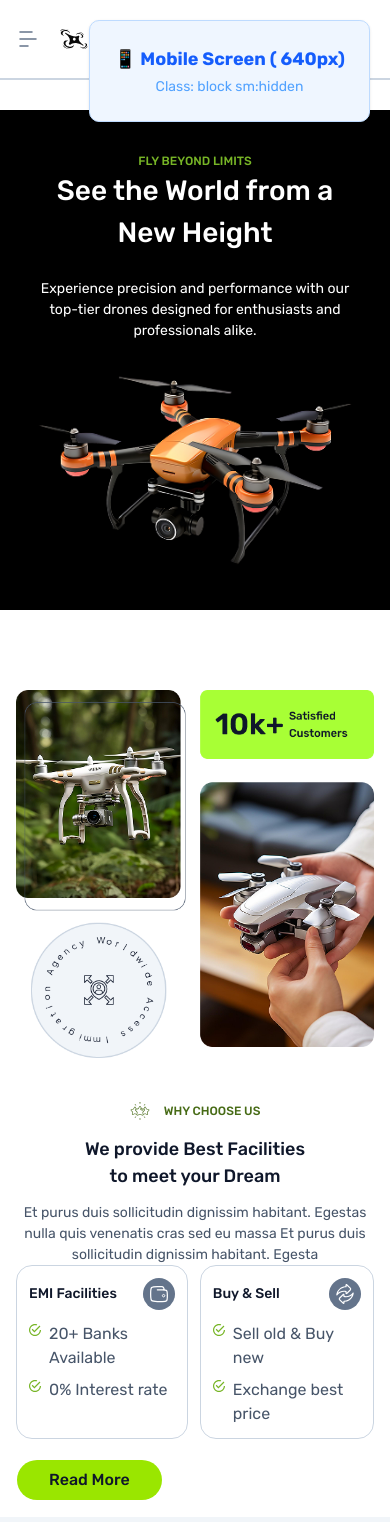
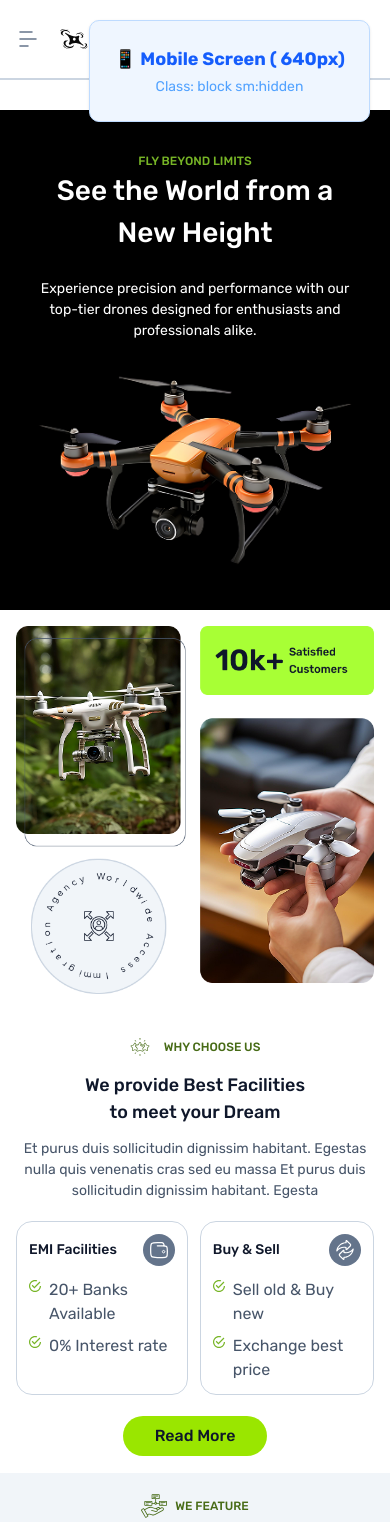
Before and after one commit to Sakib923/Flypix, a React (Vite) app: page / in a window 390 px wide. Shown: the top 1522 px of the page. Built offline with nearby package versions, Linux system fonts and the light colour scheme.

Commit message:
refactor(WhyChooseUs): improve layout structure and enhance button functionality

```diff
--- a/src/pages/HomePage/components/WhyChooseUs.jsx
+++ b/src/pages/HomePage/components/WhyChooseUs.jsx
@@ -7,10 +7,11 @@ import ExchangeIcon from '../../../assets/exchange.svg?react';
 import Label from '@/components/Label';
 import FacilityCard from '@/components/FacilityCard';
 import { Button } from '@/components/ui/button';
+import { Link } from 'react-router';
 
 export default function WhyChooseUs() {
     return (
-        <div className="mt-[64px] flex flex-col justify-between gap-[40px] p-[16px] sm:p-[16px] md:flex-row md:gap-[32px] md:p-[40px] lg:p-[80px]">
+        <div className="flex flex-col justify-between gap-[40px] p-[16px] sm:p-[16px] md:flex-row md:gap-[32px] md:p-[40px] lg:p-[80px]">
             <div className="mx-auto flex flex-1 items-center justify-center">
                 <img
                     src="src/assets/images/Images.png"
@@ -18,7 +19,7 @@ export default function WhyChooseUs() {
                 />
             </div>
             <div className="flex flex-1 flex-col justify-center space-y-[20px] lg:space-y-[48px]">
-                <div className="flex flex-col items-center justify-center md:items-start md:space-y-[20px] lg:space-y-[24px]">
+                <div className="flex flex-col items-center justify-center gap-y-[20px] sm:gap-y-[20px] md:items-start md:gap-y-[20px] lg:gap-y-[22px] xl:gap-y-[24px] 2xl:gap-y-[24px]">
                     <div className="flex flex-col items-center justify-center space-y-[12px] text-center md:text-left">
                         <Label label={'WHY CHOOSE US'}>
                             <Stars />
@@ -49,10 +50,12 @@ export default function WhyChooseUs() {
                         </FacilityCard>
                     </div>
                 </div>
-                <div>
-                    <Button className="rounded-full px-[32px] py-[20px] text-[16px]">
-                        Read More
-                    </Button>
+                <div className="flex items-center justify-center">
+                    <Link to="/about">
+                        <Button className="rounded-full px-[32px] py-[20px] text-[16px]">
+                            Read More
+                        </Button>
+                    </Link>
                 </div>
             </div>
         </div>
```
